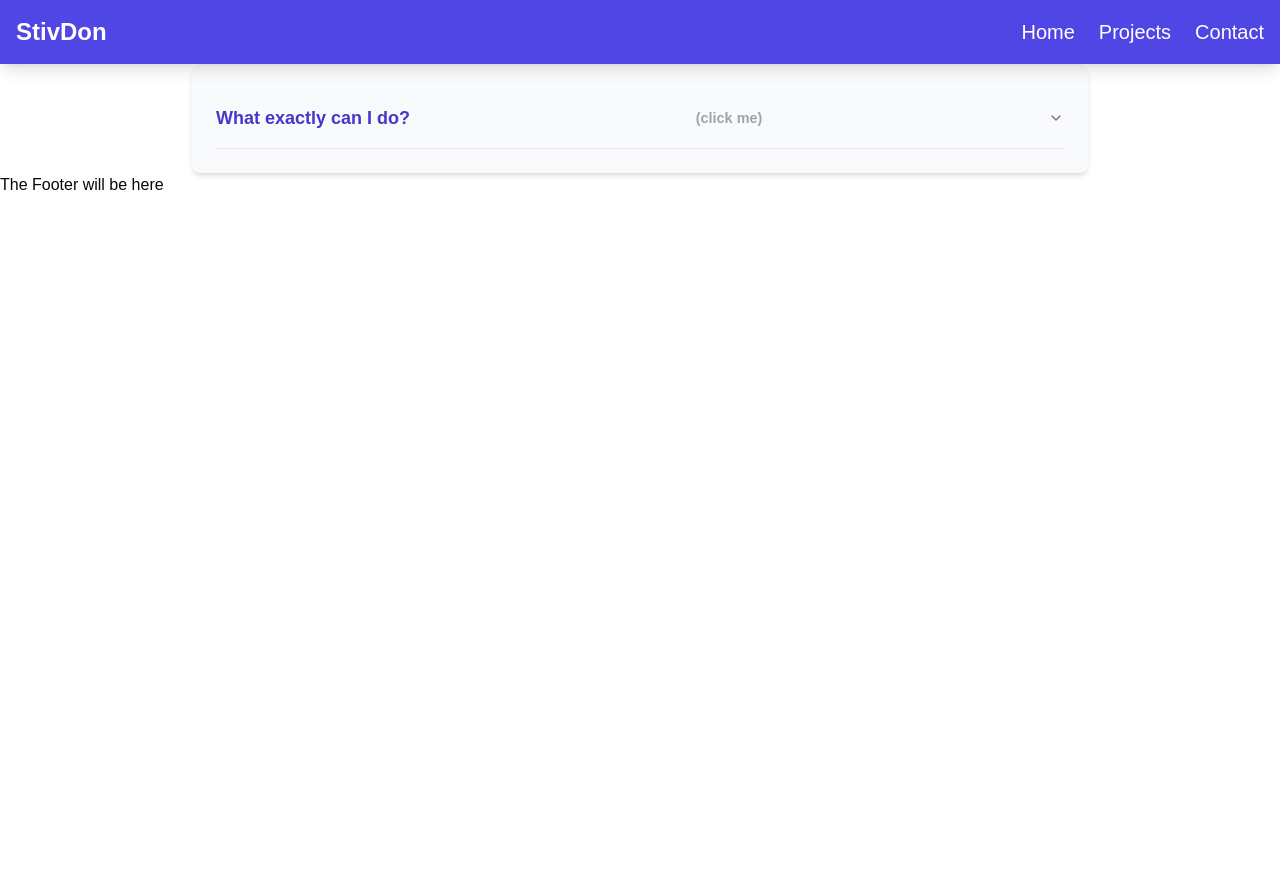
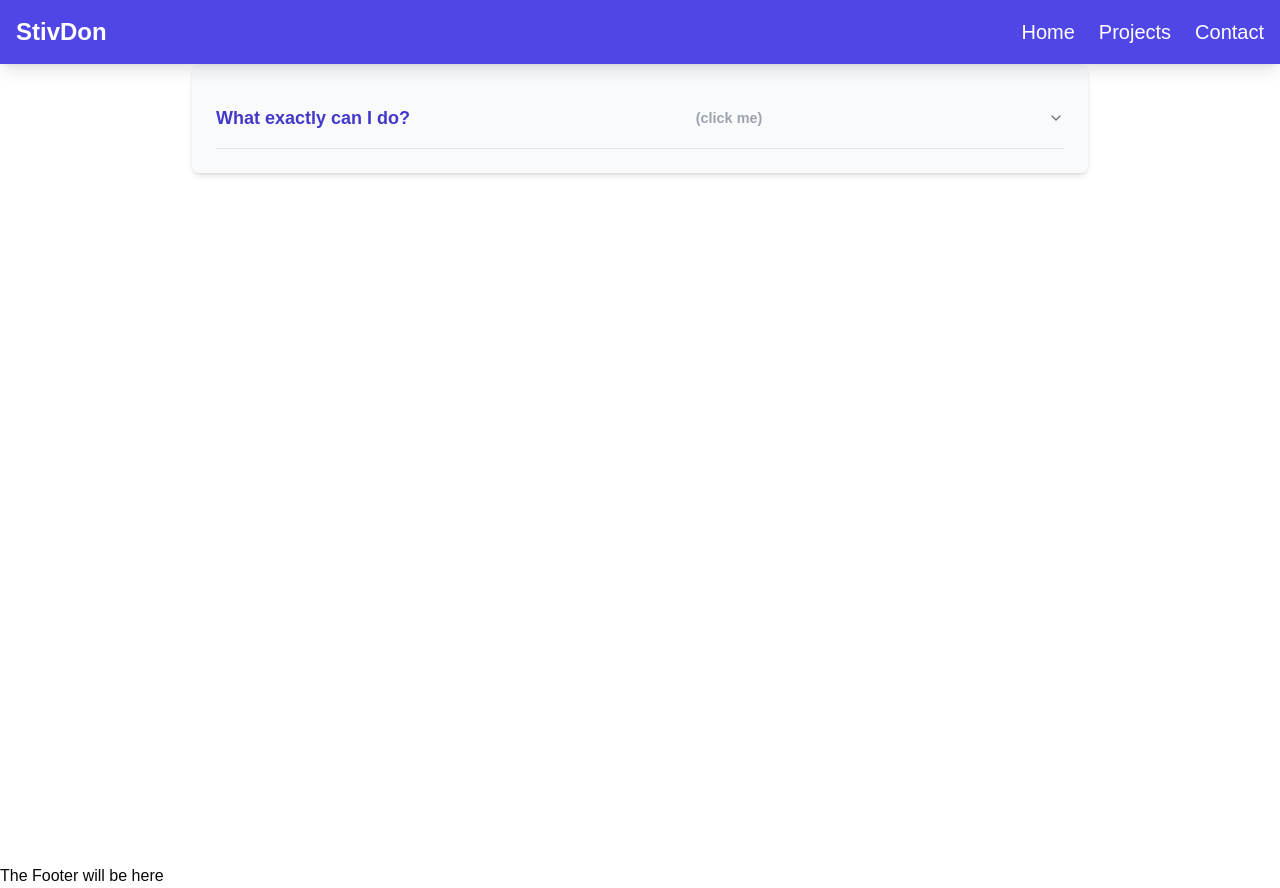
Before and after one commit to stevedon1/portfolio, a Next.js app: page /my-projects in a window 1280 px wide. Before the commit the page ends 800 px from the top, so only its background shows below. Built offline with nearby package versions, Linux system fonts and the light colour scheme.

Commit message:
style my-project page

```diff
--- a/app/my-projects/page.tsx
+++ b/app/my-projects/page.tsx
@@ -3,7 +3,7 @@ import AccordionComp from '@/components/AccordionComp'
 
 export default function page() {
   return (
-    <div>
+    <div className='min-h-screen'>
       <AccordionComp/>
     </div>
   )
```
